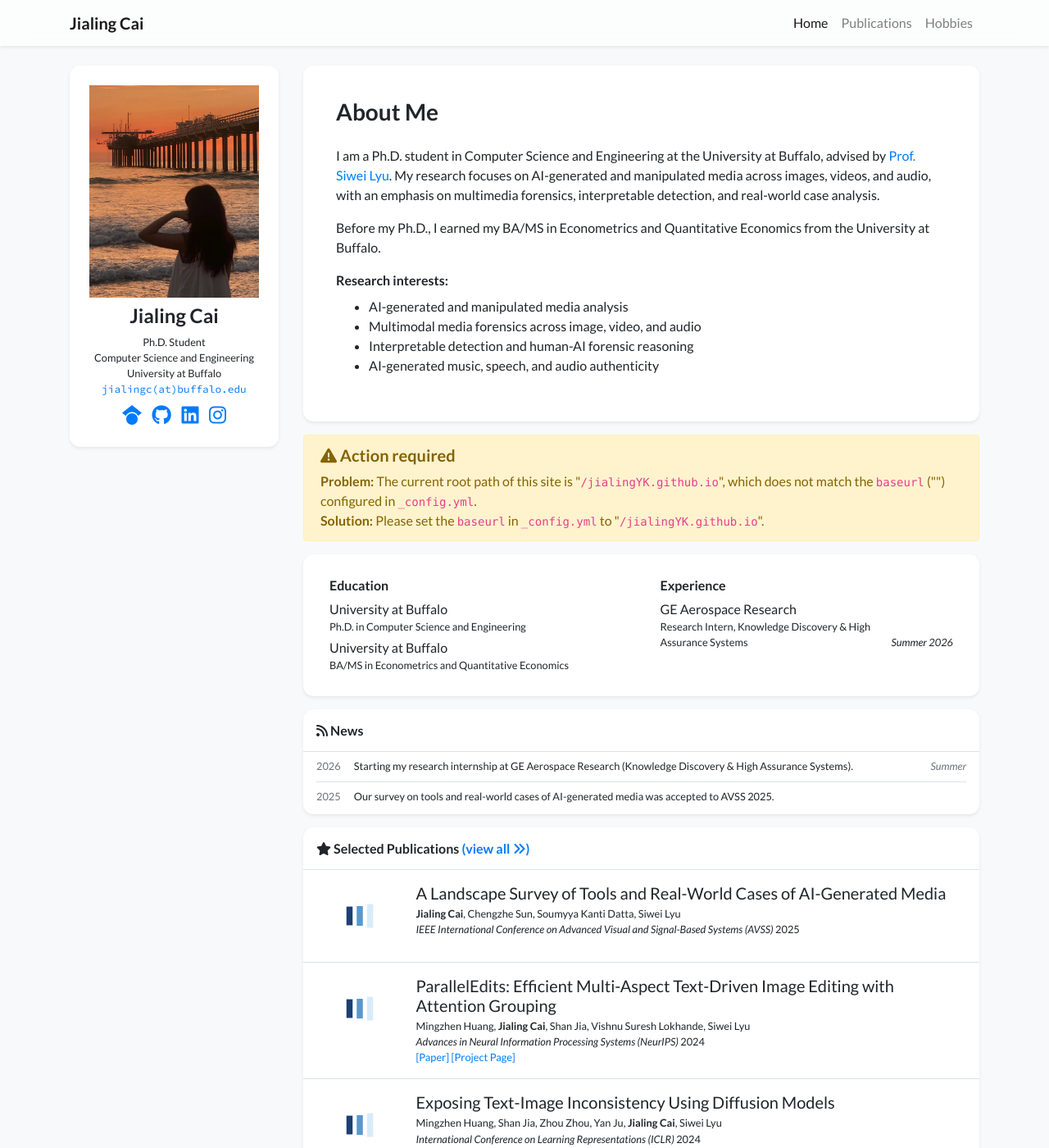
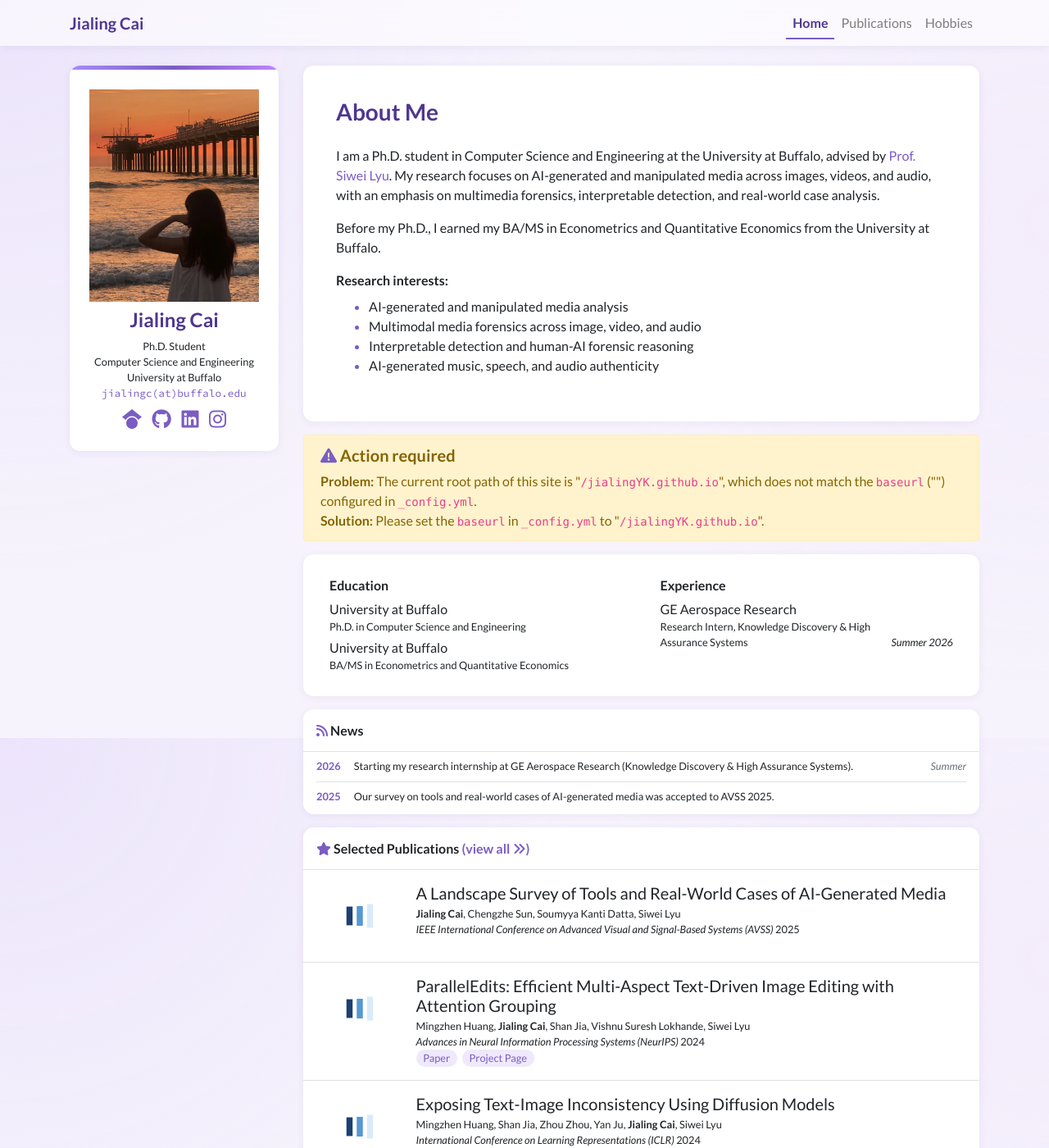
Before and after one commit to jialingYK/jialingYK.github.io, a Jekyll site: the page built from index.html, in a window 1280 px wide and 1400 px high. Shown: the whole window at 82% size. Built offline with Jekyll 4.4.1, drawn with Linux system fonts in a browser that asks for light colours; nearby versions of some CDN libraries; a style sheet for code colours, icons or effects is not loaded; some of the changed text lies outside the part shown.

Commit message:
Add purple theme
Soft lavender background, purple links/icons/active nav, gradient accent
on the profile card, and pill-style publication links and tags. Colors
are defined as CSS variables at the end of global.css.

Co-Authored-By: Claude Opus 5.5 <noreply@anthropic.com>
Claude-Session: https://claude.ai/code/session_01CLfHG1oFEVD1ZgLy7v8SEe

```diff
--- a/_includes/widgets/publication_item.html
+++ b/_includes/widgets/publication_item.html
@@ -17,9 +17,9 @@
             <p class="small pb-0 mb-0 lh-125 text-muted abstract-links">
                 {% for link in item.links %}
                 {% if link[1].url %}
-                <a target="{{ link[1]['target'] }}" href="{{ link[1]['url'] }}">[{{ link[0] }}]</a>
+                <a target="{{ link[1]['target'] }}" href="{{ link[1]['url'] }}">{{ link[0] }}</a>
                 {% else %}
-                <a target="_blank" href="{{ link[1] }}">[{{ link[0] }}]</a>
+                <a target="_blank" href="{{ link[1] }}">{{ link[0] }}</a>
                 {% endif %}
                 {% endfor %}
             </p>
@@ -41,9 +41,9 @@
                 <p class="small pb-0 mb-0 lh-125 text-muted abstract-links">
                     {% for link in item.links %}
                     {% if link[1].url %}
-                    <a target="{{ link[1]['target'] }}" href="{{ link[1]['url'] }}">[{{ link[0] }}]</a>
+                    <a target="{{ link[1]['target'] }}" href="{{ link[1]['url'] }}">{{ link[0] }}</a>
                     {% else %}
-                    <a target="_blank" href="{{ link[1] }}">[{{ link[0] }}]</a>
+                    <a target="_blank" href="{{ link[1] }}">{{ link[0] }}</a>
                     {% endif %}
                     {% endfor %}
                 </p>
--- a/assets/css/global.css
+++ b/assets/css/global.css
@@ -150,3 +150,126 @@ div.lazy {
         transition: none;
     }
 }
+
+/* ------------------------------------------------------------------ */
+/* Purple theme: change the variables below to re-color the whole site */
+/* ------------------------------------------------------------------ */
+:root {
+    --accent: #7b5cc4;        /* links, icons, highlights */
+    --accent-dark: #4f3690;   /* hover, headings accents */
+    --accent-soft: #efe9fb;   /* tinted backgrounds */
+    --page-bg: #f6f3fc;       /* page background */
+}
+
+body.bg-light {
+    background-color: var(--page-bg) !important;
+    background-image: radial-gradient(circle at 0% 0%, #ece4fb 0, transparent 45%),
+                      radial-gradient(circle at 100% 30%, #f3ecfb 0, transparent 40%);
+    background-attachment: fixed;
+}
+
+::selection {
+    background: #d9ccf5;
+}
+
+a, a:visited {
+    color: var(--accent);
+}
+
+a:hover, a:focus {
+    color: var(--accent-dark);
+}
+
+a.text-body:hover {
+    color: var(--accent-dark) !important;
+}
+
+/* Navbar */
+.navbar-light .navbar-brand {
+    color: var(--accent-dark);
+}
+
+.navbar-light .navbar-nav .nav-link:hover {
+    color: var(--accent);
+}
+
+.navbar-light .navbar-nav .active > .nav-link {
+    color: var(--accent-dark);
+    font-weight: 700;
+    box-shadow: inset 0 -2px 0 var(--accent);
+}
+
+/* Cards */
+.card, .shadow-sm {
+    box-shadow: 0 2px 10px rgba(79, 54, 144, 0.07) !important;
+}
+
+.card hr {
+    border-top-color: var(--accent-soft);
+}
+
+h5 > .fas, h5 > .fab, h6 > .fas, h1 > .fas, h2 > .fas {
+    color: var(--accent);
+}
+
+/* Profile card: thin gradient accent on top */
+.sticky-top > .col > .card {
+    overflow: hidden;
+}
+
+.sticky-top > .col > .card::before {
+    content: "";
+    display: block;
+    height: 5px;
+    background: linear-gradient(90deg, #a78bfa, #7b5cc4, #c084fc);
+}
+
+.sticky-top .h4 {
+    color: var(--accent-dark);
+}
+
+.email-text {
+    color: var(--accent);
+}
+
+/* Publications / blog year navigation */
+.nav-pills .nav-link {
+    color: var(--accent);
+}
+
+.nav-pills .nav-link.active, .nav-pills .show > .nav-link {
+    background-color: var(--accent);
+}
+
+/* News years and bold author name */
+.media > .text-muted:first-child {
+    color: var(--accent) !important;
+    font-weight: 700;
+}
+
+.abstract-links a, .tag-pill {
+    display: inline-block;
+    color: var(--accent);
+    background: var(--accent-soft);
+    border-radius: 999px;
+    padding: 0.05rem 0.55rem;
+    margin-right: 0.2rem;
+}
+
+.abstract-links a:hover {
+    background: #e0d5f7;
+    text-decoration: none;
+}
+
+.footer {
+    background-color: rgba(255, 255, 255, 0.7) !important;
+}
+
+/* Section titles and lists */
+.card-body .h3 {
+    color: var(--accent-dark);
+}
+
+.text-profile-bio li::marker {
+    color: var(--accent);
+}
```
Also changed, not shown: _hobbies/gamedev/about.md (+5 -1 lines).
